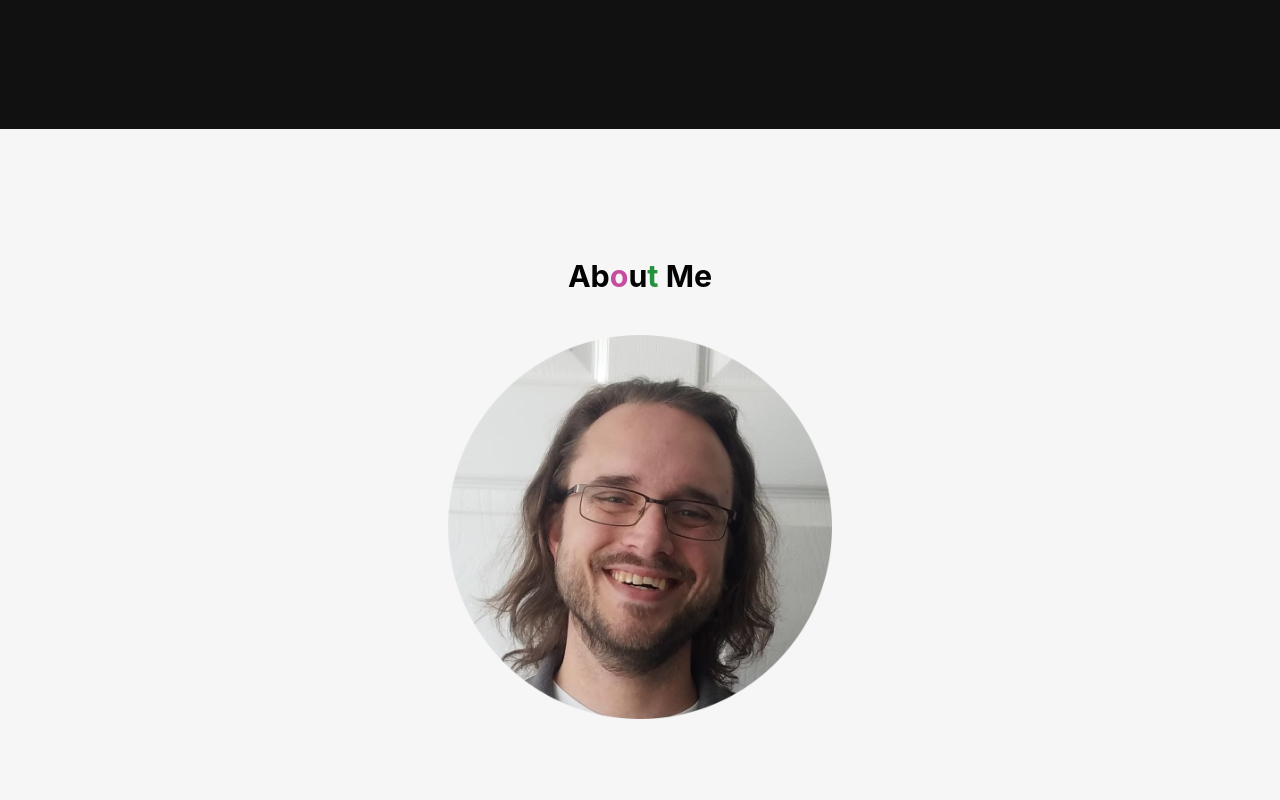
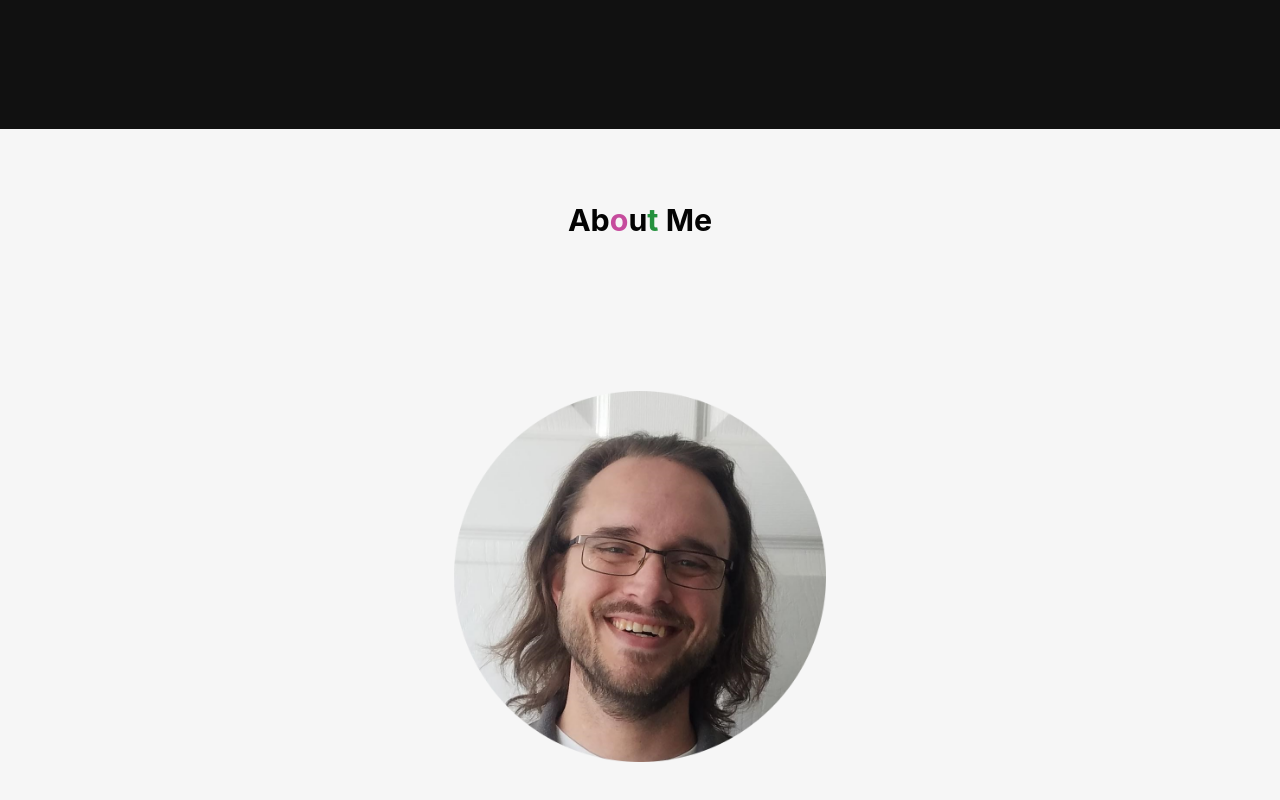
Before and after one commit to StevenDRiggs/my-next-website-revamp-frontend, a Next.js app: page / in a window 1280 px wide. Shown: the part 717-1517 px from the top of the page. Built offline with nearby package versions, Linux system fonts and the light colour scheme.

Commit message:
further refined about layout

```diff
--- a/styles/About.module.scss
+++ b/styles/About.module.scss
@@ -13,7 +13,7 @@
 
   h2 {
     position: absolute;
-    top: 13%;
+    top: 6%;
     font-size: 1.9rem;
   }
 
@@ -24,10 +24,19 @@
 
 .detailsDiv {
   width: 50vw;
+  position: relative;
+  top: 6%;
+
+  div {
+    display: flex;
+    justify-content: center;
+    align-items: center;
+  }
 
   display: grid;
   grid-template-columns: repeat(5, 1fr);
   grid-template-rows: repeat(5, 1fr);
+  column-gap: 2rem;
   grid-template-areas:
     '. . myLifeNow . .'
     '. profilePic profilePic profilePic .'
```
